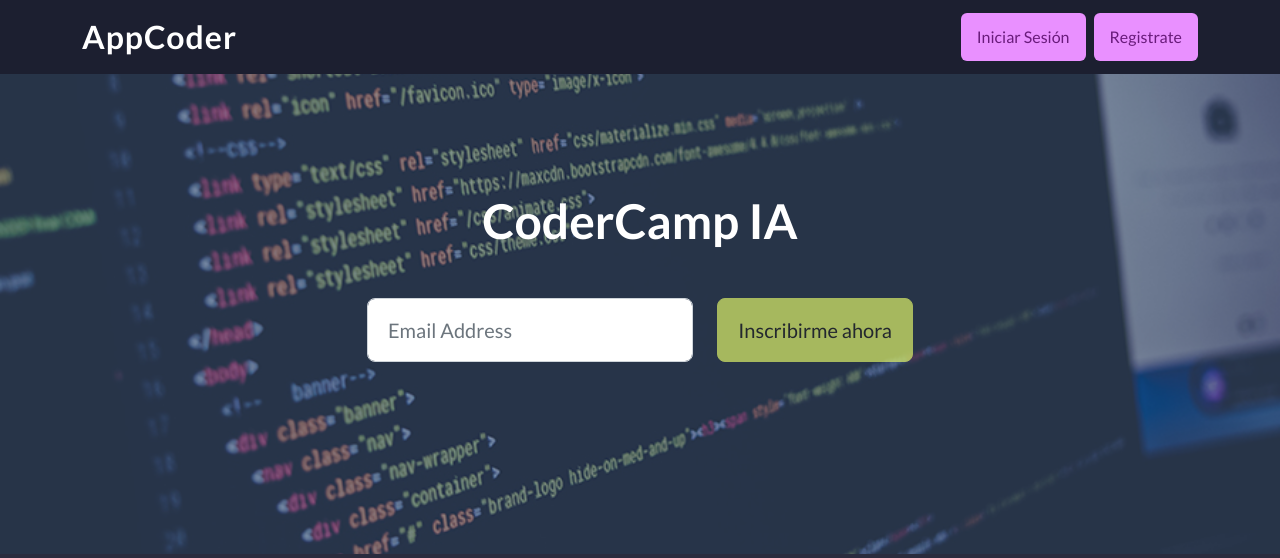
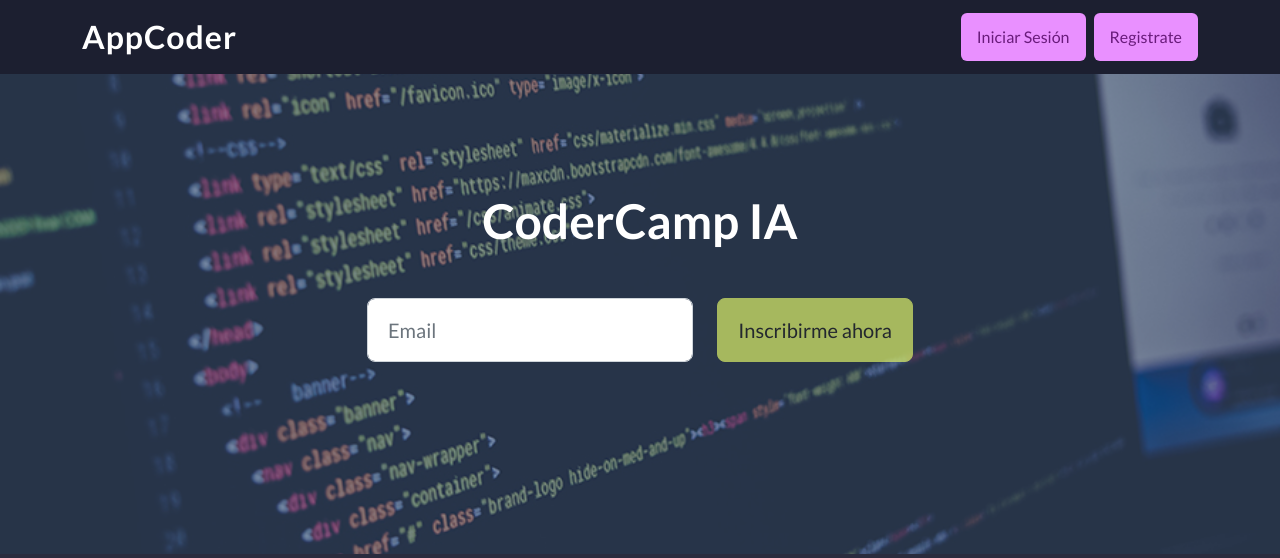
Before and after one commit to vanerm/CursoPython, a Django app: page /AppCoder/alumnos/ in a window 1280 px wide. Shown: the top 558 px of the page. Run offline with Django 5.2, Linux system fonts and the light colour scheme; data that the repository does not hold is empty; some libraries are stand-ins or nearby versions; some web fonts are replaced.

Commit message:
Update email placeholder text in subscription form

```diff
--- a/AppCoder/templates/padre.html
+++ b/AppCoder/templates/padre.html
@@ -126,7 +126,7 @@
                             <div class="row">
                                 <div class="col">
                                     <input class="form-control form-control-lg" id="emailAddress" type="email"
-                                        placeholder="Email Address" data-sb-validations="required,email" />
+                                        placeholder="Email" data-sb-validations="required,email" />
                                     <div class="invalid-feedback text-white" data-sb-feedback="emailAddress:required">
                                         Dirección de email requerida.</div>
                                     <div class="invalid-feedback text-white" data-sb-feedback="emailAddress:email">La
```
